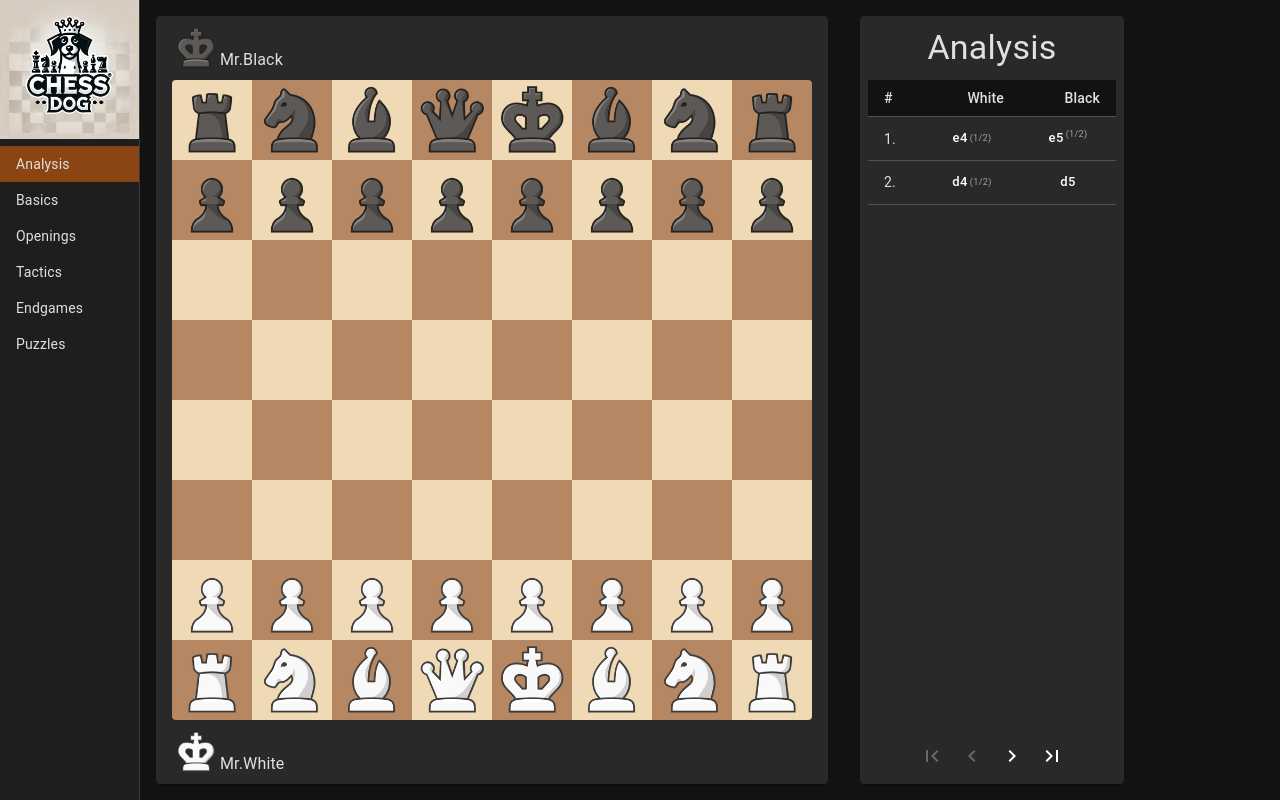
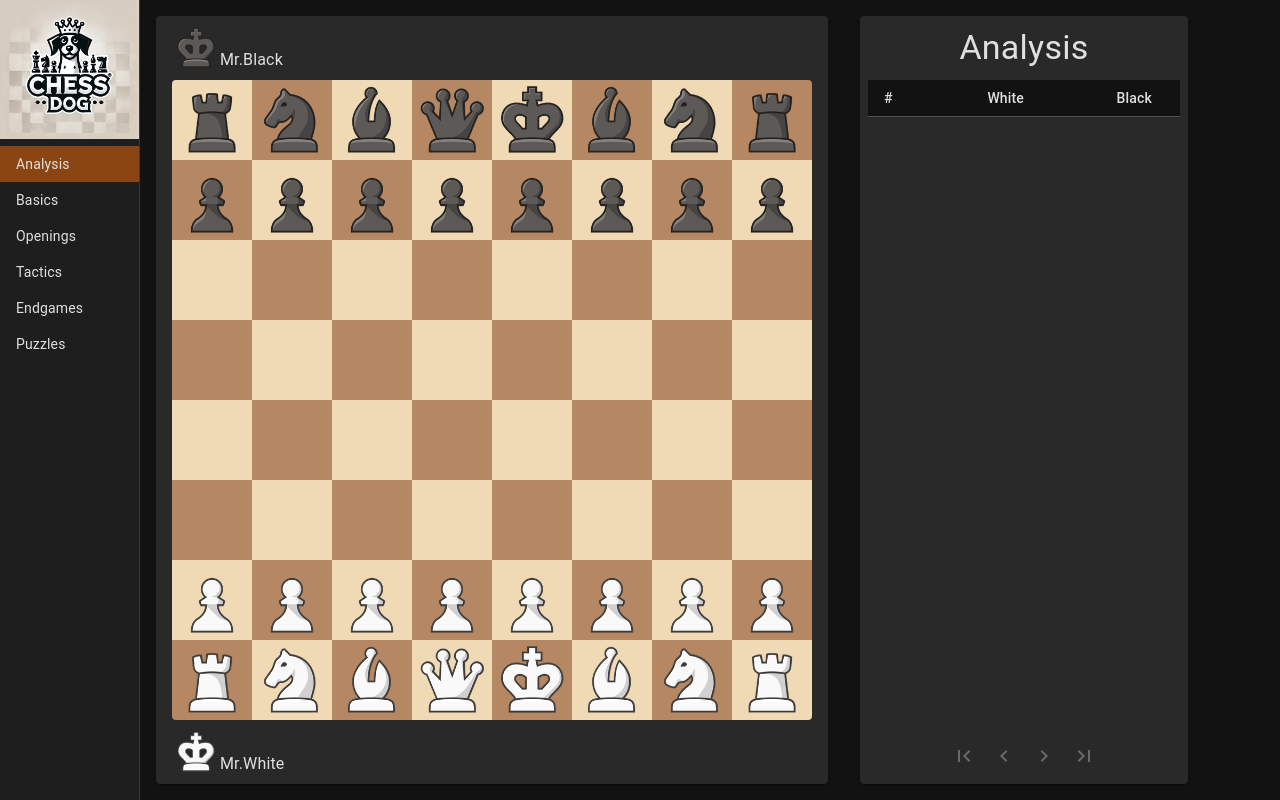
Before and after one commit to turbotobbe/chessdog, a React (Vite) app: page /analysis in a window 1280 px wide. Built offline with nearby package versions, Linux system fonts and the light colour scheme.

Commit message:
working navigation

```diff
--- a/src/components/BoardMovesEl.tsx
+++ b/src/components/BoardMovesEl.tsx
@@ -28,9 +28,6 @@ const BoardMovesEl: React.FC<BoardMovesElProps> = ({
     }[]>([]);
 
     useEffect(() => {
-        if (boardState.nodes.length === 0) {
-            return;
-        }
         let line: {
             white: BoardNodeState,
             whiteLineCount: number,
@@ -40,12 +37,22 @@ const BoardMovesEl: React.FC<BoardMovesElProps> = ({
             blackLineIndex: number
         }[] = [];
 
-        // select first node by path or main line
-        let node = path.length > 0 ? boardState.nodes[path[0]] : boardState.nodes[0];
+        // early return if path is empty
+        if (path.length == 0) {
+            return;
+        }
+
+        // select first node by path
+        let node = boardState.nodes[path[0]];
+        if (!node) {
+            throw new Error('node not found');
+        }
+
+        // add first node to line
         line.push({
             white: node,
             whiteLineCount: boardState.nodes.length,
-            whiteLineIndex: path.length > 0 ? path[0] : 0,
+            whiteLineIndex: path[0],
             black: null,
             blackLineCount: 0,
             blackLineIndex: -1
@@ -55,46 +62,34 @@ const BoardMovesEl: React.FC<BoardMovesElProps> = ({
         for (let i = 1; i < path.length; i++) {
             const alternatives = node.nodes.length;
             node = node.nodes[path[i]];
-            if (node) {
-                if (line[line.length - 1].black === null) {
-                    line[line.length - 1].black = node;
-                    line[line.length - 1].blackLineCount = alternatives;
-                    line[line.length - 1].blackLineIndex = path[i];
-                } else {
-                    line.push({
-                        white: node,
-                        whiteLineCount: alternatives,
-                        whiteLineIndex: path[i],
-                        black: null,
-                        blackLineCount: 0,
-                        blackLineIndex: -1
-                    });
-                }
+            if (!node) {
+                throw new Error('node not found');
             }
-        }
 
-        console.log('node', node);
-        while (node && node.nodes.length > 0) {
-            const alternatives = node.nodes.length;
-            node = node.nodes[0];
             if (line[line.length - 1].black === null) {
+                // add black node if it doesn't exist
                 line[line.length - 1].black = node;
                 line[line.length - 1].blackLineCount = alternatives;
-                line[line.length - 1].blackLineIndex = 0;
+                line[line.length - 1].blackLineIndex = path[i];
             } else {
+                // add new line and white node otherwise
                 line.push({
                     white: node,
                     whiteLineCount: alternatives,
-                    whiteLineIndex: 0,
+                    whiteLineIndex: path[i],
                     black: null,
                     blackLineCount: 0,
                     blackLineIndex: -1
                 });
             }
         }
+
+        if (node.nodes.length > 0) {
+            throw new Error('node has alternatives');
+        }
         console.log('line', line);
         setLine(line);
-    }, [boardState, path, pathIndex]);
+    }, [boardState, path]);
 
 
     const handleMoveClick = (d: number) => {
@@ -138,9 +133,15 @@ const BoardMovesEl: React.FC<BoardMovesElProps> = ({
                 <Table stickyHeader size="small">
                     <TableHead>
                         <TableRow>
-                            <TableCell><Box sx={{ width: 'calc(var(--text-size))' }}>#</Box></TableCell>
-                            <TableCell sx={{ textAlign: 'right', }}><Box sx={{ width: 'calc(var(--text-size))*2' }}></Box>White</TableCell>
-                            <TableCell sx={{ textAlign: 'right', }}><Box sx={{ width: 'calc(var(--text-size))*2' }}></Box>Black</TableCell>
+                            <TableCell>
+                                <Box sx={{ width: 'calc(var(--text-size))' }}>#</Box>
+                            </TableCell>
+                            <TableCell sx={{ textAlign: 'right'}}>
+                                <Box sx={{ width: 'calc(var(--text-size)*4)', paddingRight: 'calc(var(--text-size)/2)' }} >White</Box>
+                            </TableCell>
+                            <TableCell sx={{ textAlign: 'right', }}>
+                                <Box sx={{ width: 'calc(var(--text-size)*4)', paddingRight: 'calc(var(--text-size)/2)' }}>Black</Box>
+                            </TableCell>
                         </TableRow>
                     </TableHead>
                     <TableBody>
@@ -153,12 +154,11 @@ const BoardMovesEl: React.FC<BoardMovesElProps> = ({
                                     <TableCell
                                         className={`white-${i} ${isWhiteCurrentMove ? 'current-move' : ''}`}
                                         sx={{
+                                            textAlign: 'right',
                                             color: 'inherit',
                                             cursor: 'pointer',
                                             '&:hover': { backgroundColor: 'action.hover' },
-                                            textAlign: 'right',
                                             backgroundColor: isWhiteCurrentMove ? 'action.selected' : 'inherit',
-
                                         }}
                                     >
                                         <Button
@@ -166,7 +166,7 @@ const BoardMovesEl: React.FC<BoardMovesElProps> = ({
                                             variant="text"
                                             sx={{ textTransform: 'none', color: "white" }}
                                             onClick={() => handleMoveClick(i * 2)}>
-                                            <Box sx={{ display: 'flex', alignItems: 'center' }}>
+                                            <Box>
                                                 {item.white.pgn}
                                                 {item.whiteLineCount > 1 &&
                                                     <Typography
@@ -194,7 +194,6 @@ const BoardMovesEl: React.FC<BoardMovesElProps> = ({
                                                 '&:hover': { backgroundColor: 'action.hover' },
                                                 textAlign: 'right',
                                                 backgroundColor: isBlackCurrentMove ? 'action.selected' : 'inherit',
-
                                             }}
                                         >
                                             <Button
--- a/src/components/BoardNavigatorEl.tsx
+++ b/src/components/BoardNavigatorEl.tsx
@@ -24,14 +24,10 @@ const BoardNavigatorEl: React.FC<BoardNavigatorElProps> = ({
         setPathIndex(path.length - 1);
     }
     const handleClickPrev = () => {
-        if (pathIndex - 1 >= -1) {
-            setPathIndex(pathIndex - 1);
-        }
+        setPathIndex(pathIndex - 1);
     }
     const handleClickNext = () => {
-        if (pathIndex + 1 < path.length) {
-            setPathIndex(pathIndex + 1);
-        }
+        setPathIndex(pathIndex + 1);
     }
     return (
         <Box sx={{
@@ -41,16 +37,16 @@ const BoardNavigatorEl: React.FC<BoardNavigatorElProps> = ({
             alignItems: 'center',
             ...sx
         }}>
-            <IconButton onClick={handleClickFirst} disabled={pathIndex < 0}>
+            <IconButton onClick={handleClickFirst} disabled={path.length === 0 || pathIndex < 0}>
                 <FirstPageIcon />
             </IconButton>
-            <IconButton onClick={handleClickPrev} disabled={pathIndex < 0}>
+            <IconButton onClick={handleClickPrev} disabled={path.length === 0 || pathIndex < 0}>
                 <NavigateBeforeIcon />
             </IconButton>
-            <IconButton onClick={handleClickNext} disabled={pathIndex >= path.length - 1}>
+            <IconButton onClick={handleClickNext} disabled={path.length === 0 || pathIndex >= path.length - 1}>
                 <NavigateNextIcon />
             </IconButton>
-            <IconButton onClick={handleClickLast} disabled={pathIndex >= path.length - 1}>
+            <IconButton onClick={handleClickLast} disabled={path.length === 0 || pathIndex >= path.length - 1}>
                 <LastPageIcon />
             </IconButton>
         </Box>
--- a/src/pages/BrowserAnalysisPage.tsx
+++ b/src/pages/BrowserAnalysisPage.tsx
@@ -2,7 +2,7 @@ import { Box, Typography, useTheme } from '@mui/material';
 import React, { useEffect, useState } from 'react';
 
 
-import { parsePgn } from '@/utils/pgn';
+import { parsePgn, PgnGame } from '@/utils/pgn';
 import BoardPaperEl from '@/components/BoardPaperEl';
 import AnalysisPaperEl from '@/components/AnalysisPaperEl';
 import { BoardState, loadBoardState } from '@/models/BoardState';
@@ -555,14 +555,14 @@ const BrowserAnalysisPage: React.FC = () => {
     }
 
     useEffect(() => {
-        const games = [
-            parsePgn("1. e4 1... e5 2. d4 2... d5"),
-            parsePgn("1. e4 1... e5 2. Nf3 2... Nc6 3. Bc4"),
-            parsePgn("1. e4 1... e5 2. Nf3 2... Nf6 3. Nxe5"),
-            parsePgn("1. d4 1... d5 2. Bf4 2... Bf5 3. Nc3 3... Nc6 4. Qd2 4... Qd7 5. O-O-O 5... O-O-O"),
-            parsePgn("1. e4 1... d5 2. exd5 2... e5 3. e6"),
-            parsePgn("1. e4 1... d5 2. exd5 2... c6 3. dxc6 3... Nf6 4. cxb7 4... Bd7 5. bxa8=Q"),
-            parsePgn("1. e4 1... d5 2. exd5 2... c5 3. d6 3... Qa5 4. d7+ 4... Kd8 5. c3 5... Kc7 6. d8=Q+"),
+        const games : PgnGame[]= [
+            // parsePgn("1. e4 1... e5 2. d4 2... d5"),
+            // parsePgn("1. e4 1... e5 2. Nf3 2... Nc6 3. Bc4"),
+            // parsePgn("1. e4 1... e5 2. Nf3 2... Nf6 3. Nxe5"),
+            // parsePgn("1. d4 1... d5 2. Bf4 2... Bf5 3. Nc3 3... Nc6 4. Qd2 4... Qd7 5. O-O-O 5... O-O-O"),
+            // parsePgn("1. e4 1... d5 2. exd5 2... e5 3. e6"),
+            // parsePgn("1. e4 1... d5 2. exd5 2... c6 3. dxc6 3... Nf6 4. cxb7 4... Bd7 5. bxa8=Q"),
+            // parsePgn("1. e4 1... d5 2. exd5 2... c5 3. d6 3... Qa5 4. d7+ 4... Kd8 5. c3 5... Kc7 6. d8=Q+"),
         ]
         const boardState = loadBoardState(games);
         setBoardState(boardState); // only here!
@@ -575,91 +575,59 @@ const BrowserAnalysisPage: React.FC = () => {
             node = node.nodes[0];
         }
         setPath(newPath);
+        setPathIndex(-1);
         setChessGameState(boardState.chessGameState);
-        setPathIndex(-1);
     }, []);
 
     useEffect(() => {
-        console.log(`pathIndex ${pathIndex} path ${path}`);
-        if (pathIndex >= 0) {
+        console.log(`effect pathIndex ${pathIndex} path ${path}`);
+        if (pathIndex < 0) {
+            setChessGameState(boardState.chessGameState);
+        } else if (pathIndex < path.length) {
             let node = boardState.nodes[path[0]];
             for (let i = 1; i <= pathIndex; i++) {
                 node = node.nodes[path[i]];
             }
             setChessGameState(node.chessGameState);
         } else {
-            setChessGameState(boardState.chessGameState);
+            throw new Error(`pathIndex ${pathIndex} is out of bounds`);
         }
     }, [pathIndex, path]);
 
     const setLineIndex = (pathIndex: number, lineIndex: number) => {
-        console.log(`setLineIndex pathIndex ${pathIndex} lineIndex ${lineIndex}`);
-        if (pathIndex >= 0) {
+        console.log(`setLineIndex pathIndex ${pathIndex} lineIndex ${lineIndex} path ${path}`);
+        if (pathIndex < 0) {
+            throw new Error(`pathIndex ${pathIndex} is out of bounds`);
+        } else if (pathIndex >= path.length) {
+            throw new Error(`pathIndex ${pathIndex} is out of bounds`);
+        }
+
+        // reuse previous path up to pathIndex
         let newPath = [...path.slice(0, pathIndex + 1)];
+
+        // set new line index
         newPath[pathIndex] = lineIndex;
-            let node = boardState.nodes[path[0]];
-            for (let i = 1; i <= pathIndex; i++) {
-                node = node.nodes[path[i]];
+
+        // traverse new path
+        let node = boardState.nodes[newPath[0]];
+        for (let i = 1; i < newPath.length; i++) {
+            node = node.nodes[newPath[i]];
         }
+        let chessGameState = node.chessGameState;
         console.log('newPath', newPath);
-            while (node && node.nodes.length > 0) {
+
+        // traverse rest of main line
+        node = node.nodes[0];
+        while (node) {
             newPath.push(0);
             node = node.nodes[0];
         }
         console.log('newPath', newPath);
+
         setPath(newPath);
+        setPathIndex(pathIndex);
+        setChessGameState(chessGameState);
     }
-    }
-    // useEffect(() => {
-    //     console.log(`pathIndex ${indexes.path} lineIndex ${indexes.line} path ${path}`);
-
-    //     let newPath : number[] = [...path];
-    //     let newChessGameState = chessGameState;
-
-    //     if (indexes.path !== prevIndexes.current.path) {
-    //         console.log('path index has changed');
-    //         // only path index has changed
-    //         newPath = [...path];
-    //         // traverse old path
-    //         if (indexes.path !== null) {
-    //             let node = boardState.nodes[path[0]];
-    //             for (let i = 1; i <= indexes.path; i++) {
-    //                 node = node.nodes[path[i]];
-    //             }
-    //             newChessGameState = node.chessGameState;
-    //         }
-    //     } else if (indexes.line !== prevIndexes.current.line) {
-    //         console.log('line index has changed');
-    //         // only line index has changed
-    //         if (indexes.path) {
-    //             newPath = [...path.slice(0, indexes.path + 1)];
-    //             newPath[indexes.path] = indexes.line || 0;
-    //         }
-
-    //         console.log('newPath', newPath);
-    //         let node;
-    //         if (newPath) {
-    //             node = boardState.nodes[newPath[0]];
-    //             for (let i = 1; i < newPath.length; i++) {
-    //                 node = node.nodes[newPath[i]];
-    //             }
-    //             if (node) {
-    //                 newChessGameState = node.chessGameState;
-    //             }
-    //         }
-
-    //         // Recalculate the rest of the path
-    //         while (node && node.nodes.length > 0) {
-    //             newPath.push(0);
-    //             node = node.nodes[0];
-    //         }
-    //     }
-
-    //     setChessGameState(newChessGameState);
-    //     setPath(newPath);
-
-    //     prevIndexes.current = indexes;
-    // }, [indexes]);
 
     return (
         <Box
```
Also changed, not shown: src/models/BoardState.ts (+5 -5 lines). Lines whose indentation alone changed are shown as unchanged.
